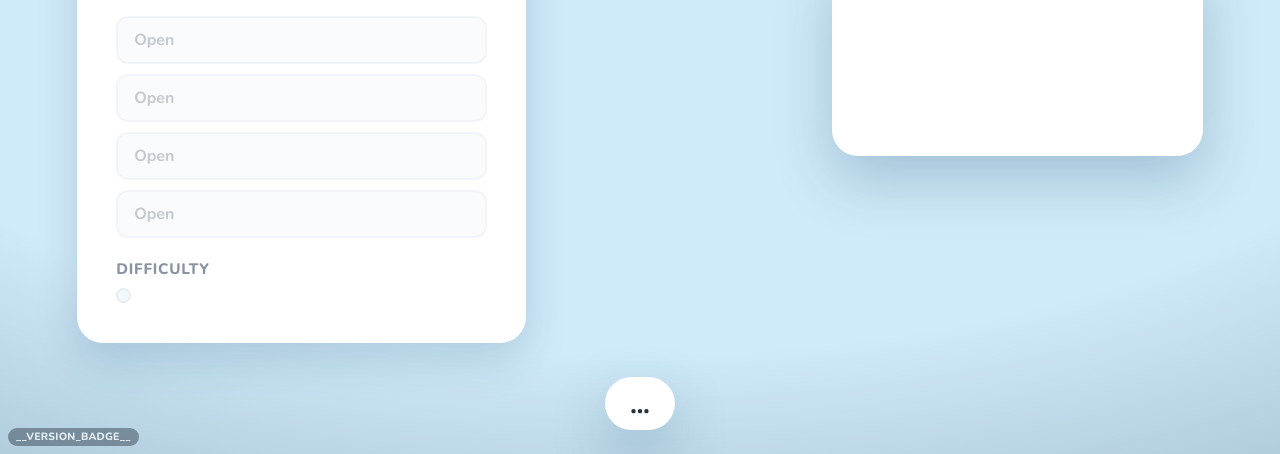
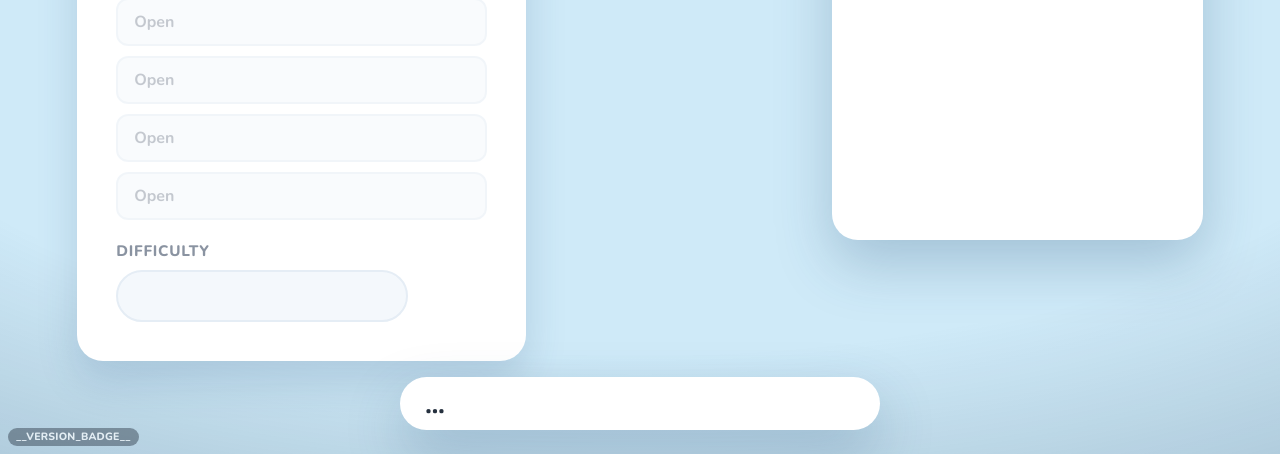
Before and after one commit to tim4724/Powder-Party, a website: page public/display/index.html in a window 1280 px wide. Shown: the part 346-800 px from the top of the page. Drawn offline with nearby package versions, Linux system fonts and the light colour scheme.

Commit message:
fix(lobby): reserve QR, difficulty switch & join-chip at final size
The lobby visibly "assembled" itself on load — three containers grew from a
placeholder size to their final size as async content landed, each a layout pop:

- QR card jumped 248→458px tall: the canvas starts at its default 300×150
  intrinsic, so `height: auto` laid it out half-height until renderQR made it
  square. `aspect-ratio: 1` holds the square box from first paint.
- Difficulty switch snapped from a bare nub to its full 3-button width (and grew
  the card a row taller) when buildLevelSeg filled it from JS. Reserve the built
  box with min-width/min-height; justify-content: center keeps the buttons
  centred if font metrics land a hair under the reserve.
- Join-chip expanded from the centre when the room code arrived. min-width
  reserves the production URL footprint so the "…" placeholder is already at
  final size.

Verified in-browser: each container's empty/placeholder box == its final box.

Co-Authored-By: Claude Opus 4.8 (1M context) <noreply@anthropic.com>

```diff
--- a/public/display/display.css
+++ b/public/display/display.css
@@ -53,13 +53,25 @@ html, body { margin: 0; height: 100%; overflow: hidden; background: #cfeaf8; }
 .lobby__level { align-items: flex-start; gap: 0.55rem; margin-top: 1.3rem; }
 .lobby__level .level-select__cap { font-size: 0.95rem; letter-spacing: 0.05em; }
 .lobby__level .level-seg__btn { font-size: 1.2rem; padding: 0.55rem 1.5rem; }
+/* Reserve the switch's built box (3 buttons: Blue/Red/Black) so it's at final
+   size on first paint — buildLevelSeg fills this empty container from JS, which
+   would otherwise snap the pill from a bare nub to full width (and grow the card
+   a row taller) a frame after load. justify-content: center keeps the buttons
+   centred in the reserved width if font metrics land a hair under the reserve. */
+.lobby__level .level-seg { min-width: 18.25rem; min-height: 3.25rem; justify-content: center; }
 
 .lobby__qr { flex: none; }
 .qr-card { background: #fff; padding: 1.2rem; border-radius: var(--r-lg); box-shadow: var(--shadow-float); }
-.qr-card canvas { display: block; width: clamp(220px, 26vw, 420px); height: auto; image-rendering: pixelated; }
+/* aspect-ratio holds the final SQUARE box from first paint: the canvas starts at
+   its default 300×150 intrinsic (until renderQR makes it square), and without this
+   `height: auto` would lay it out half-height, then pop to full when the QR lands. */
+.qr-card canvas { display: block; width: clamp(220px, 26vw, 420px); aspect-ratio: 1; height: auto; image-rendering: pixelated; }
 
-/* Join-URL chip — pinned to the bottom-centre of the page. */
-.join-chip { position: fixed; left: 50%; bottom: 3vh; transform: translateX(-50%); padding: 0.7rem 1.6rem; background: #fff; border-radius: var(--r-pill); box-shadow: var(--shadow-float); white-space: nowrap; }
+/* Join-URL chip — pinned to the bottom-centre of the page. min-width reserves the
+   production URL's footprint (powder.couch-games.com/<code> ≈ 30rem on a big
+   screen) so the "…" placeholder already sits at final size, instead of the chip
+   expanding from the centre the moment the room code + join URL arrive. */
+.join-chip { position: fixed; left: 50%; bottom: 3vh; transform: translateX(-50%); min-width: 30rem; padding: 0.7rem 1.6rem; background: #fff; border-radius: var(--r-pill); box-shadow: var(--shadow-float); white-space: nowrap; }
 .join-chip .join__url { font-size: clamp(1.1rem, 2vw, 1.7rem); word-break: normal; }
 
 /* Cross-fade between looping lobby attract races — covers the 3D scene (z:0) but
```
